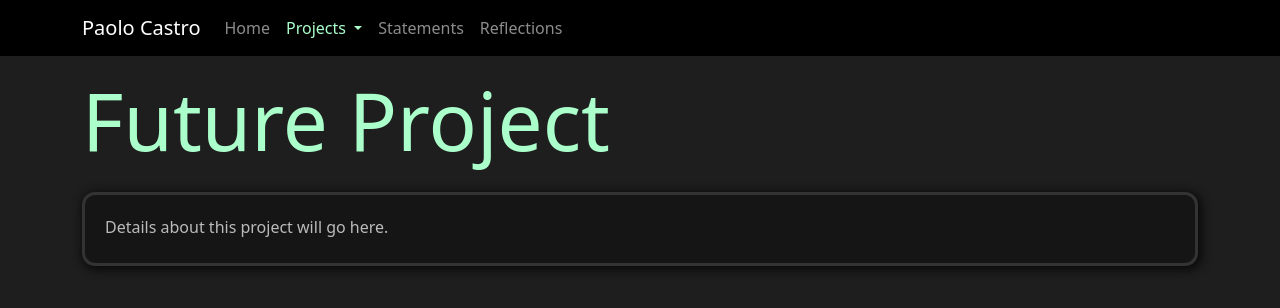
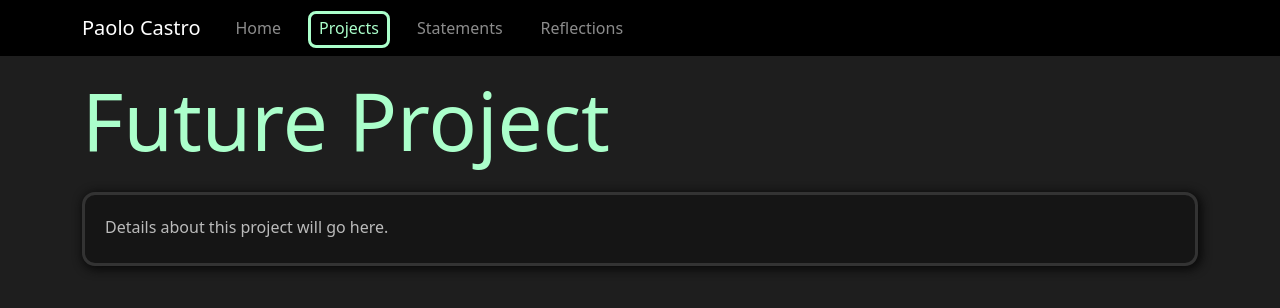
Before and after one commit to EmpathyCastro/DigitalArtPortfolio, a Flask app: page /project1 in a window 1280 px wide. Shown: the top 308 px of the page. Run offline with Flask 2, Linux system fonts and the light colour scheme; parts of the project's set-up code (start-up, migrations or seed data) failed here and were passed over; some libraries are stand-ins or nearby versions.

Commit message:
Final adjustments

```diff
--- a/web/static/css/source/custom-bootstrap.scss
+++ b/web/static/css/source/custom-bootstrap.scss
@@ -12,10 +12,10 @@ $headings-color: #d5d5d5;
 
 // Then add additional custom code here
 
-.nav-item > span {
+.nav-link > span {
   padding: 6px 11px 6px 11px;
 }
-.nav-item.active > span, .nav-item:hover > span {
+.nav-link.active > span, .nav-link:hover > span {
   border-width: 3px;
   border-style: solid;
   padding: 3px 8px 6px 8px;
--- a/web/templates/layout.html
+++ b/web/templates/layout.html
@@ -33,11 +33,11 @@
         <div class="collapse navbar-collapse" id="navbarNavDropdown">
           <ul class="navbar-nav">
             <li class="nav-item">
-              <a class="nav-link {% if nav_page == "home" %}text-primary active{% endif %}" aria-current="page" href="{{ url_for("home") }}">Home</a>
+              <a class="nav-link {% if nav_page == "home" %}text-primary active{% endif %}" aria-current="page" href="{{ url_for("home") }}"><span>Home</span></a>
             </li>
             <li class="nav-item dropdown">
-              <a class="nav-link {% if nav_page == "projects" %}text-primary active{% endif %} dropdown-toggle" href="#" id="navbarDropdownMenuLink" role="button" data-bs-toggle="dropdown" aria-expanded="false">
-                Projects
+              <a class="nav-link {% if nav_page == "projects" %}text-primary active{% endif %}" href="#" id="navbarDropdownMenuLink" role="button" data-bs-toggle="dropdown" aria-expanded="false">
+                <span>Projects</span>
               </a>
               <ul class="dropdown-menu dropdown-menu-dark" aria-labelledby="navbarDropdownMenuLink">
                 <li><a class="dropdown-item" href="{{ url_for("project1") }}">Project 1</a></li>
@@ -48,10 +48,10 @@
               </ul>
             </li>
             <li class="nav-item">
-              <a class="nav-link {% if nav_page == "statements" %}text-primary active{% endif %}" aria-current="page" href="{{ url_for("statements") }}">Statements</a>
+              <a class="nav-link {% if nav_page == "statements" %}text-primary active{% endif %}" aria-current="page" href="{{ url_for("statements") }}"><span>Statements</span></a>
             </li>
             <li class="nav-item">
-              <a class="nav-link {% if nav_page == "reflections" %}text-primary active{% endif %}" aria-current="page" href="{{ url_for("reflections") }}">Reflections</a>
+              <a class="nav-link {% if nav_page == "reflections" %}text-primary active{% endif %}" aria-current="page" href="{{ url_for("reflections") }}"><span>Reflections</span></a>
             </li>
           </ul>
         </div>
```
Also changed, not shown: web/static/css/custom-bootstrap.css.
